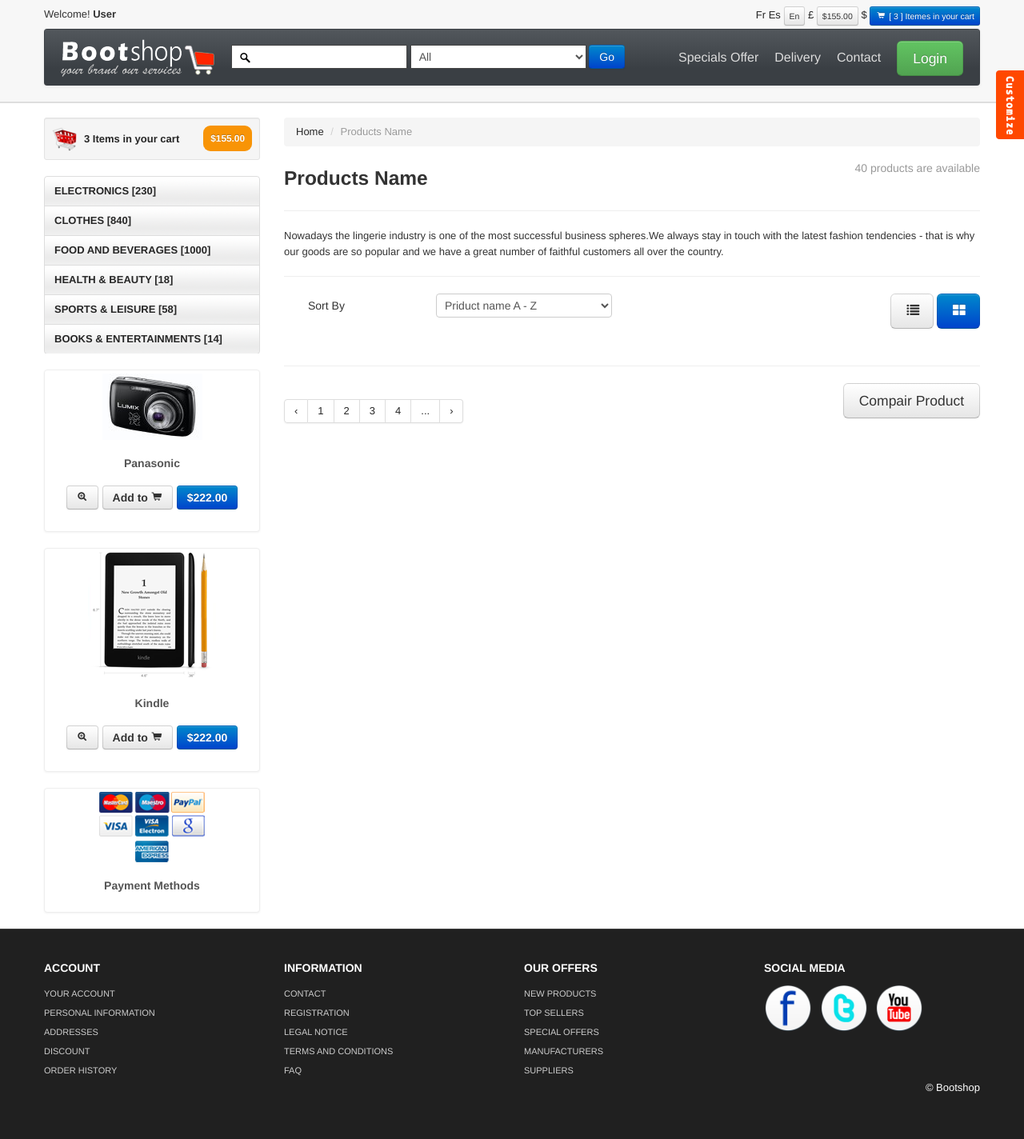
After one commit to Wuang030902/nhom5_CT4_BE1_NH21, a PHP site: page /result.php in a window 1280 px wide. The commit adds this page. Shown: the whole page at 80% size. Run offline with PHP 8.4, Linux system fonts and the light colour scheme; data that the repository does not hold is empty.

Commit message:
them trang result

```diff
--- a/header.php
+++ b/header.php
@@ -2,6 +2,7 @@
 require "config.php";
 require "models/db.php";
 require "models/product.php" ;
+require "models/protypes.php";
 $product = new Product;
 $getAllProduct = $product->getAllProducts();
 
--- a/models/product.php
+++ b/models/product.php
@@ -60,4 +60,13 @@
         $items = $sql->get_result()->fetch_all(MYSQLI_ASSOC);
         return $items; //return an array
     }
+    public function getProductByTypeId($type_id)
+    {
+        $sql = self::$connection->prepare("SELECT * FROM products WHERE type_id = ?");
+        $sql->bind_param("i", $type_id);
+        $sql->execute(); //return an object
+        $items = array();
+        $items = $sql->get_result()->fetch_all(MYSQLI_ASSOC);
+        return $items; //return an array
+    }
 }
--- /dev/null
+++ b/models/protypes.php
@@ -0,0 +1,11 @@
+<?php
+class Protypes extends Db {
+    public function getAllProtypes()
+    {
+        $sql = self::$connection->prepare("SELECT * FROM protypes");
+        $sql->execute(); //return an object
+        $items = array();
+        $items = $sql->get_result()->fetch_all(MYSQLI_ASSOC);
+        return $items; //return an array
+    }
+}
--- /dev/null
+++ b/result.php
@@ -0,0 +1,281 @@
+<?php include 'header.php' ?>
+<div id="mainBody">
+	<div class="container">
+	<div class="row">
+<!-- Sidebar ================================================== -->
+	<div id="sidebar" class="span3">
+		<div class="well well-small"><a id="myCart" href="product_summary.html"><img src="themes/images/ico-cart.png" alt="cart">3 Items in your cart  <span class="badge badge-warning pull-right">$155.00</span></a></div>
+		<ul id="sideManu" class="nav nav-tabs nav-stacked">
+			<?php include "thanhchon.php"; ?>
+		</ul>
+		<br/>
+		  <div class="thumbnail">
+			<img src="themes/images/products/panasonic.jpg" alt="Bootshop panasonoc New camera"/>
+			<div class="caption">
+			  <h5>Panasonic</h5>
+				<h4 style="text-align:center"><a class="btn" href="product_details.html"> <i class="icon-zoom-in"></i></a> <a class="btn" href="#">Add to <i class="icon-shopping-cart"></i></a> <a class="btn btn-primary" href="#">$222.00</a></h4>
+			</div>
+		  </div><br/>
+			<div class="thumbnail">
+				<img src="themes/images/products/kindle.png" title="Bootshop New Kindel" alt="Bootshop Kindel">
+				<div class="caption">
+				  <h5>Kindle</h5>
+				    <h4 style="text-align:center"><a class="btn" href="product_details.html"> <i class="icon-zoom-in"></i></a> <a class="btn" href="#">Add to <i class="icon-shopping-cart"></i></a> <a class="btn btn-primary" href="#">$222.00</a></h4>
+				</div>
+			  </div><br/>
+			<div class="thumbnail">
+				<img src="themes/images/payment_methods.png" title="Bootshop Payment Methods" alt="Payments Methods">
+				<div class="caption">
+				  <h5>Payment Methods</h5>
+				</div>
+			  </div>
+	</div>
+<!-- Sidebar end=============================================== -->
+	<div class="span9">
+    <ul class="breadcrumb">
+		<li><a href="index.html">Home</a> <span class="divider">/</span></li>
+		<li class="active">Products Name</li>
+    </ul>
+	<h3> Products Name <small class="pull-right"> 40 products are available </small></h3>
+	<hr class="soft"/>
+	<p>
+		Nowadays the lingerie industry is one of the most successful business spheres.We always stay in touch with the latest fashion tendencies - that is why our goods are so popular and we have a great number of faithful customers all over the country.
+	</p>
+	<hr class="soft"/>
+	<form class="form-horizontal span6">
+		<div class="control-group">
+		  <label class="control-label alignL">Sort By </label>
+			<select>
+              <option>Priduct name A - Z</option>
+              <option>Priduct name Z - A</option>
+              <option>Priduct Stoke</option>
+              <option>Price Lowest first</option>
+            </select>
+		</div>
+	  </form>
+
+<div id="myTab" class="pull-right">
+ <a href="#listView" data-toggle="tab"><span class="btn btn-large"><i class="icon-list"></i></span></a>
+ <a href="#blockView" data-toggle="tab"><span class="btn btn-large btn-primary"><i class="icon-th-large"></i></span></a>
+</div>
+<br class="clr"/>
+<div class="tab-content">
+	<div class="tab-pane" id="listView">
+		<div class="row">
+			<div class="span2">
+				<img src="themes/images/products/3.jpg" alt=""/>
+			</div>
+			<div class="span4">
+				<h3>New | Available</h3>
+				<hr class="soft"/>
+				<h5>Product Name </h5>
+				<p>
+				Nowadays the lingerie industry is one of the most successful business spheres.We always stay in touch with the latest fashion tendencies -
+				that is why our goods are so popular..
+				</p>
+				<a class="btn btn-small pull-right" href="product_details.html">View Details</a>
+				<br class="clr"/>
+			</div>
+			<div class="span3 alignR">
+			<form class="form-horizontal qtyFrm">
+			<h3> $140.00</h3>
+			<label class="checkbox">
+				<input type="checkbox">  Adds product to compair
+			</label><br/>
+
+			  <a href="product_details.html" class="btn btn-large btn-primary"> Add to <i class=" icon-shopping-cart"></i></a>
+			  <a href="product_details.html" class="btn btn-large"><i class="icon-zoom-in"></i></a>
+
+				</form>
+			</div>
+		</div>
+		<hr class="soft"/>
+		<div class="row">
+			<div class="span2">
+				<img src="themes/images/products/1.jpg" alt=""/>
+			</div>
+			<div class="span4">
+				<h3>New | Available</h3>
+				<hr class="soft"/>
+				<h5>Product Name </h5>
+				<p>
+				Nowadays the lingerie industry is one of the most successful business spheres.We always stay in touch with the latest fashion tendencies -
+				that is why our goods are so popular..
+				</p>
+				<a class="btn btn-small pull-right" href="product_details.html">View Details</a>
+				<br class="clr"/>
+			</div>
+			<div class="span3 alignR">
+			<form class="form-horizontal qtyFrm">
+				<h3> $140.00</h3>
+				<label class="checkbox">
+				<input type="checkbox">  Adds product to compair
+				</label><br/>
+
+				<a href="product_details.html" class="btn btn-large btn-primary"> Add to <i class=" icon-shopping-cart"></i></a>
+				<a href="product_details.html" class="btn btn-large"><i class="icon-zoom-in"></i></a>
+
+			</form>
+			</div>
+		</div>
+		<hr class="soft"/>
+		<div class="row">
+			<div class="span2">
+				<img src="themes/images/products/3.jpg" alt=""/>
+			</div>
+			<div class="span4">
+				<h3>New | Available</h3>
+				<hr class="soft"/>
+				<h5>Product Name </h5>
+				<p>
+				Nowadays the lingerie industry is one of the most successful business spheres.We always stay in touch with the latest fashion tendencies -
+				that is why our goods are so popular..
+				</p>
+				<a class="btn btn-small pull-right" href="product_details.html">View Details</a>
+				<br class="clr"/>
+			</div>
+			<div class="span3 alignR">
+			<form class="form-horizontal qtyFrm">
+				<h3> $140.00</h3>
+				<label class="checkbox">
+					<input type="checkbox">  Adds product to compair
+				</label><br/>
+
+				  <a href="product_details.html" class="btn btn-large btn-primary"> Add to <i class=" icon-shopping-cart"></i></a>
+				  <a href="product_details.html" class="btn btn-large"><i class="icon-zoom-in"></i></a>
+
+			</form>
+			</div>
+		</div>
+		<hr class="soft"/>
+		<div class="row">
+			<div class="span2">
+				<img src="themes/images/products/3.jpg" alt=""/>
+			</div>
+			<div class="span4">
+				<h3>New | Available</h3>
+				<hr class="soft"/>
+				<h5>Product Name </h5>
+				<p>
+				Nowadays the lingerie industry is one of the most successful business spheres.We always stay in touch with the latest fashion tendencies -
+				that is why our goods are so popular..
+				</p>
+				<a class="btn btn-small pull-right" href="product_details.html">View Details</a>
+				<br class="clr"/>
+			</div>
+			<div class="span3 alignR">
+				<form class="form-horizontal qtyFrm">
+				<h3> $140.00</h3>
+				<label class="checkbox">
+				<input type="checkbox">  Adds product to compair
+				</label><br/>
+
+				<a href="product_details.html" class="btn btn-large btn-primary"> Add to <i class=" icon-shopping-cart"></i></a>
+				<a href="product_details.html" class="btn btn-large"><i class="icon-zoom-in"></i></a>
+
+				</form>
+			</div>
+		</div>
+
+		<hr class="soft"/>
+		<div class="row">
+			<div class="span2">
+				<img src="themes/images/products/3.jpg" alt=""/>
+			</div>
+			<div class="span4">
+				<h3>New | Available</h3>
+				<hr class="soft"/>
+				<h5>Product Name </h5>
+				<p>
+				Nowadays the lingerie industry is one of the most successful business spheres.We always stay in touch with the latest fashion tendencies -
+				that is why our goods are so popular..
+				</p>
+				<a class="btn btn-small pull-right" href="product_details.html">View Details</a>
+				<br class="clr"/>
+			</div>
+			<div class="span3 alignR">
+				<form class="form-horizontal qtyFrm">
+				<h3> $140.00</h3>
+				<label class="checkbox">
+				<input type="checkbox">  Adds product to compair
+				</label><br/>
+				<a href="product_details.html" class="btn btn-large btn-primary"> Add to <i class=" icon-shopping-cart"></i></a>
+				<a href="product_details.html" class="btn btn-large"><i class="icon-zoom-in"></i></a>
+				</form>
+			</div>
+		</div>
+		<hr class="soft"/>
+		<div class="row">
+			<div class="span2">
+				<img src="themes/images/products/3.jpg" alt=""/>
+			</div>
+			<div class="span4">
+				<h3>New | Available</h3>
+				<hr class="soft"/>
+				<h5>Product Name </h5>
+				<p>
+				Nowadays the lingerie industry is one of the most successful business spheres.We always stay in touch with the latest fashion tendencies -
+				that is why our goods are so popular..
+				</p>
+				<a class="btn btn-small pull-right" href="product_details.html">View Details</a>
+				<br class="clr"/>
+			</div>
+			<div class="span3 alignR">
+				<form class="form-horizontal qtyFrm">
+				<h3> $140.00</h3>
+				<label class="checkbox">
+				<input type="checkbox">  Adds product to compair
+				</label><br/>
+
+				<a href="product_details.html" class="btn btn-large btn-primary"> Add to <i class=" icon-shopping-cart"></i></a>
+				<a href="product_details.html" class="btn btn-large"><i class="icon-zoom-in"></i></a>
+
+				</form>
+			</div>
+		</div>
+		<hr class="soft"/>
+	</div>
+
+	<div class="tab-pane  active" id="blockView">
+		<ul class="thumbnails">
+			<?php if(isset($_GET['type_id'])):
+			$getProductByTypeID = $product->getProductByTypeId($_GET['type_id']);
+			foreach($getProductByTypeID as $value):
+			?>
+			<li class="span3">
+			  <div class="thumbnail">
+				<a href="product_details.html"><img src="themes/images/products/<?php echo $value['image'] ?>" alt=""/></a>
+				<div class="caption">
+				  <h5><?php echo $value['name'] ?></h5>
+				  <p>
+					I'm a paragraph. Click here
+				  </p>
+				   <h4 style="text-align:center"><a class="btn" href="product_details.html"> <i class="icon-zoom-in"></i></a> <a class="btn" href="#">Add to <i class="icon-shopping-cart"></i></a> <a class="btn btn-primary" href="#"><?php echo number_format( $value['price']) ?>VND</a></h4>
+				</div>
+			  </div>
+			</li>
+			<?php endforeach; endif; ?>
+		  </ul>
+	<hr class="soft"/>
+	</div>
+</div>
+
+	<a href="compair.html" class="btn btn-large pull-right">Compair Product</a>
+	<div class="pagination">
+			<ul>
+			<li><a href="#">&lsaquo;</a></li>
+			<li><a href="#">1</a></li>
+			<li><a href="#">2</a></li>
+			<li><a href="#">3</a></li>
+			<li><a href="#">4</a></li>
+			<li><a href="#">...</a></li>
+			<li><a href="#">&rsaquo;</a></li>
+			</ul>
+			</div>
+			<br class="clr"/>
+</div>
+</div>
+</div>
+</div>
+<!-- MainBody End ============================= -->
+<?php include "footer.html"; ?>
--- /dev/null
+++ b/thanhchon.php
@@ -0,0 +1,38 @@
+<li class="subMenu open"><a> ELECTRONICS [230]</a>
+						<ul>
+							<?php $protypes = new Protypes;
+							$getAllProtypes = $protypes->getAllProtypes();
+
+							foreach ($getAllProtypes as $value) :
+							$getProductByTypeID = $product->getProductByTypeId($value['type_id']);
+							?>
+								<li><a class="active" href="result.php?type_id=<?php echo $value['type_id'] ?>"><i class="icon-chevron-right"></i><?php echo $value['type_name']; ?>(<?php echo count($getProductByTypeID) ?>) </a></li>
+							<?php endforeach; ?>
+						</ul>
+					</li>
+					<li class="subMenu"><a> CLOTHES [840] </a>
+						<ul style="display:none">
+							<li><a href="products.html"><i class="icon-chevron-right"></i>Women's Clothing (45)</a></li>
+							<li><a href="products.html"><i class="icon-chevron-right"></i>Women's Shoes (8)</a></li>
+							<li><a href="products.html"><i class="icon-chevron-right"></i>Women's Hand Bags (5)</a></li>
+							<li><a href="products.html"><i class="icon-chevron-right"></i>Men's Clothings (45)</a></li>
+							<li><a href="products.html"><i class="icon-chevron-right"></i>Men's Shoes (6)</a></li>
+							<li><a href="products.html"><i class="icon-chevron-right"></i>Kids Clothing (5)</a></li>
+							<li><a href="products.html"><i class="icon-chevron-right"></i>Kids Shoes (3)</a></li>
+						</ul>
+					</li>
+					<li class="subMenu"><a>FOOD AND BEVERAGES [1000]</a>
+						<ul style="display:none">
+							<li><a href="products.html"><i class="icon-chevron-right"></i>Angoves (35)</a></li>
+							<li><a href="products.html"><i class="icon-chevron-right"></i>Bouchard Aine & Fils (8)</a></li>
+							<li><a href="products.html"><i class="icon-chevron-right"></i>French Rabbit (5)</a></li>
+							<li><a href="products.html"><i class="icon-chevron-right"></i>Louis Bernard (45)</a></li>
+							<li><a href="products.html"><i class="icon-chevron-right"></i>BIB Wine (Bag in Box) (8)</a></li>
+							<li><a href="products.html"><i class="icon-chevron-right"></i>Other Liquors & Wine (5)</a></li>
+							<li><a href="products.html"><i class="icon-chevron-right"></i>Garden (3)</a></li>
+							<li><a href="products.html"><i class="icon-chevron-right"></i>Khao Shong (11)</a></li>
+						</ul>
+					</li>
+					<li><a href="products.html">HEALTH & BEAUTY [18]</a></li>
+					<li><a href="products.html">SPORTS & LEISURE [58]</a></li>
+					<li><a href="products.html">BOOKS & ENTERTAINMENTS [14]</a></li>
```
Also changed, not shown: index.php (+28 -61 lines), 1 other file.
